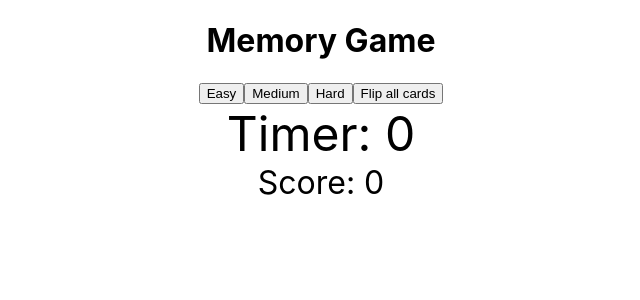
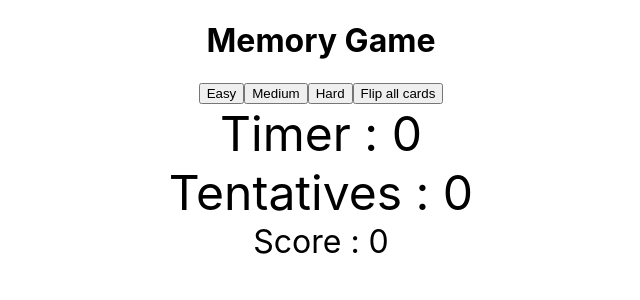
Before and after one commit to williamdourlens/memory-game, a React (Create React App) app: page / in a window 1280 px wide. Shown: the top 300 px of the page, without its empty margins (319-959 px from the left). Built offline with nearby package versions, Linux system fonts and the light colour scheme.

Commit message:
tentatives

```diff
--- a/src/components/MemoryGame.jsx
+++ b/src/components/MemoryGame.jsx
@@ -80,6 +80,7 @@ const MemoryGame = () => {
 
   const [siPremiereCarte, setsiPremiereCarte] = useState(null);
   const [double, setdouble] = useState(0);
+  const [tentatives, settentatives] = useState(0);
 
   function shuffle(array) {
     const newArray = [...array];
@@ -97,6 +98,7 @@ const MemoryGame = () => {
     if (siPremiereCarte === null) {
       newCards[index].flipped = true;
       setsiPremiereCarte(index);
+      settentatives(tentatives + 1);
     } else {
       if (newCards[siPremiereCarte].image === newCards[index].image) {
         newCards[index].flipped = true;
@@ -150,8 +152,9 @@ const MemoryGame = () => {
       <button onClick={() => selectionNiveau(2)}>Medium</button>
       <button onClick={() => selectionNiveau(3)}>Hard</button>
       <button onClick={handleFlipAllCards}>Flip all cards</button>
-      <div style={{ fontSize: "3em" }}>Timer: {timer}</div>
-	  {isGameOver && <div style={{ fontSize: "2em" }}>Score: {score}</div>}
+      <div style={{ fontSize: "3em" }}>Timer : {timer}</div>
+      <div style={{ fontSize: "3em" }}>Tentatives : {tentatives}</div>
+	  {isGameOver && <div style={{ fontSize: "2em" }}>Score : {score}</div>}
     </div>
   );
 };
```
